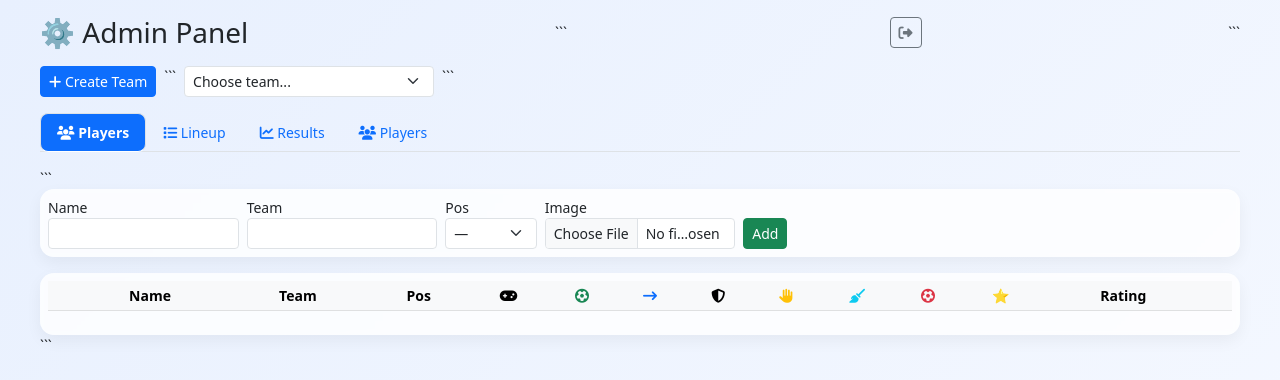
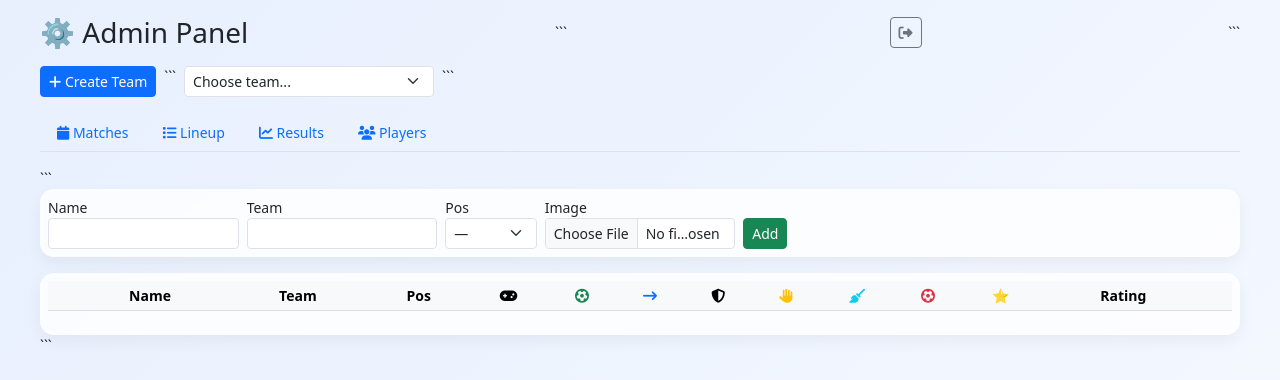
Before and after one commit to vitaliilatka/player-connects, a website: page public/admin.html in a window 1280 px wide. Drawn offline with nearby package versions, Linux system fonts and the light colour scheme; no server answers; sample sign-in values are in the browser's storage.

Commit message:
fixing admin panel /matches

```diff
--- a/public/admin.html
+++ b/public/admin.html
@@ -127,8 +127,8 @@
   <ul class="nav nav-tabs mb-3" id="adminTabs">
 
   <li class="nav-item">
-    <button class="nav-link active" data-bs-target="#playersTab" data-bs-toggle="tab">
-      <i class="fa-solid fa-users"></i> Players
+    <button class="nav-link" data-bs-target="#matchesTab" data-bs-toggle="tab">
+      <i class="fa-solid fa-calendar"></i> Matches
     </button>
   </li>
 
```
